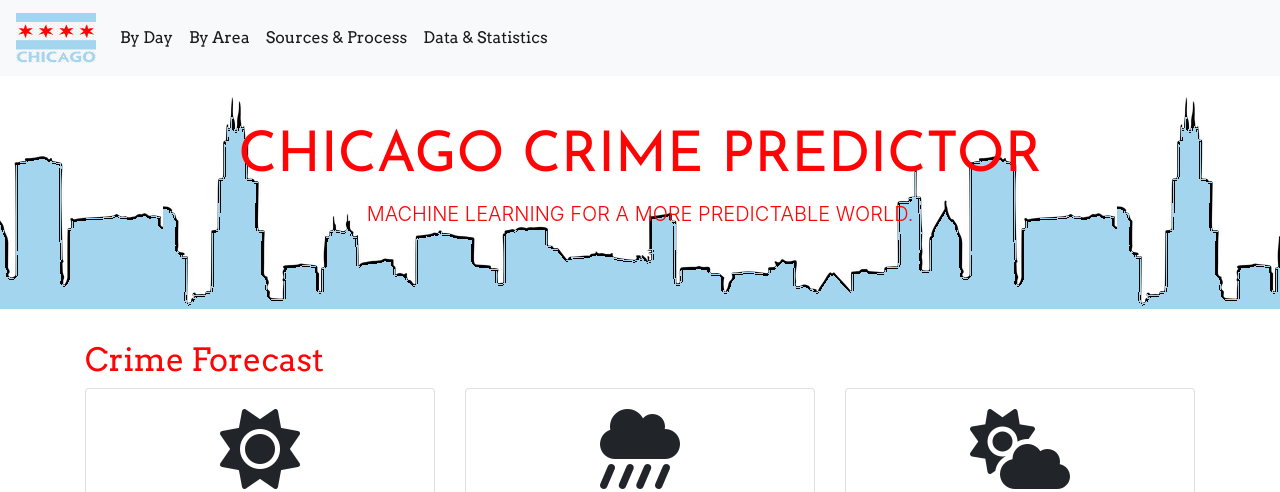
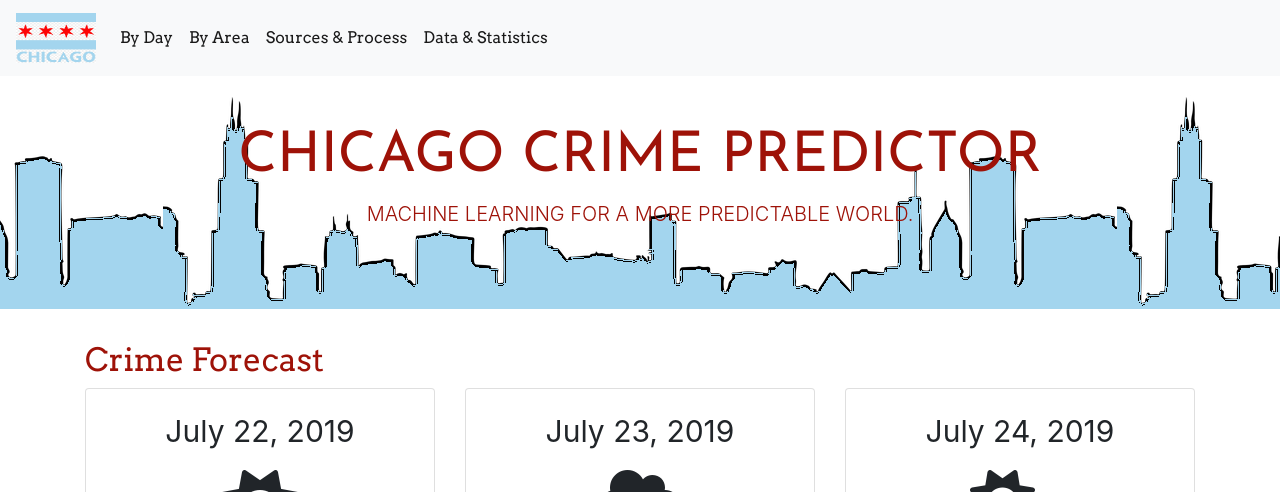
Before and after one commit to MelissaDeCoster/Final-Project, a Flask app: page / in a window 1280 px wide. Shown: the top 492 px of the page. Run offline with Flask 2, Linux system fonts and the light colour scheme; some libraries are stand-ins or nearby versions; grey boxes are pictures that could not be loaded.

Commit message:
adjusted js files

```diff
--- a/chicago_crime_app/static/css/style.css
+++ b/chicago_crime_app/static/css/style.css
@@ -17,7 +17,7 @@
 
 
 .jumbotron-fluid{
-    color:rgb(254, 4, 5);
+    color:rgb(158, 18, 8);
     margin-top: 70px;
     background-image: url("../img/blueback.png");
     background-position: top;
@@ -32,7 +32,7 @@
 
 h2 {
     font-family: 'Arvo', serif;
-    color:rgb(254, 4, 5);
+    color:rgb(158, 18, 8);
 }
 
 
--- a/chicago_crime_app/static/js/dynamicmap.js
+++ b/chicago_crime_app/static/js/dynamicmap.js
@@ -15,8 +15,8 @@
   var link = "https://nu-chicago-crime-app.s3.us-east-2.amazonaws.com/Boundaries+-+Community+Areas+(current).geojson";
 
 
-  // Function that will determine the color of a neighborhood based on the borough it belongs to
-function chooseColor(community) {
+//   Function that will determine the color of a neighborhood based on the borough it belongs to
+function chooseDynamicMapColor(community) {
   switch (community) {
   case "DOUGLAS":
     return "yellow";
@@ -44,7 +44,7 @@
       return {
         color: "black",
         // Call the chooseColor function to decide which color to color our neighborhood (color based on borough)
-        fillColor: chooseColor(feature.properties.community),
+        fillColor: chooseDynamicMapColor(feature.properties.community),
         fillOpacity: 0.5,
         weight: 1.5
       };
--- /dev/null
+++ b/chicago_crime_app/static/js/forecast.js
@@ -0,0 +1,5 @@
+<i class="fas fa-sun fa-5x"></i> /*sunshine*/
+<i class="fas fa-cloud-showers-heavy fa-5x"></i> /*rain*/
+<i class="fas fa-cloud-sun fa-5x"></i> /*partial cloud*/
+<i class="fas fa-cloud"></i> /*full cloud*/
+<i class="far fa-snowflake"></i> /*snow flake*/
--- a/chicago_crime_app/static/js/staticgraph.js
+++ b/chicago_crime_app/static/js/staticgraph.js
@@ -1,5 +1,3 @@
-
-
 
 
 
@@ -21,6 +19,8 @@
       var temperature = response.map(function(x) {
         return x["2"];
       });
+
+      console.log(response)
 
 
       var trace1 = {
--- a/chicago_crime_app/static/js/staticmap.js
+++ b/chicago_crime_app/static/js/staticmap.js
@@ -16,6 +16,8 @@
 
 d3.select("#staticcrime").on("change", function () {
   crime = d3.select("#staticcrime").node().value;
+
+  buildCharts(crime);
   buildMap(crime);
 });
 
@@ -48,34 +50,27 @@
     var topquartervalue = Math.round(midvalue + quartervalue);
     var minvalue = Math.min.apply(null, crimetally);
 
-    // console.log(community.indexOf(community));
-
-    // community.forEach((area) => {
-    //   console.log(community.indexOf(area)+area);
-    //   console.log(crimetally[community.indexOf(area)]);
-    //  });
-
 
     var link = "https://nu-chicago-crime-app.s3.us-east-2.amazonaws.com/Boundaries+-+Community+Areas+(current).geojson";
 
 
     // Function that will determine the color of a neighborhood based on the borough it belongs to
-    // function chooseColor(propercommunity) {
-    //   switch (propercommunity) {
-    //     case "DOUGLAS":
-    //       return "yellow";
-    //     case "ROGERS PARK":
-    //       return "red";
-    //     case "Manhattan":
-    //       return "orange";
-    //     case "Queens":
-    //       return "green";
-    //     case "Staten Island":
-    //       return "purple";
-    //     default:
-    //       return "blue";
-    //   }
-    // }
+    function chooseColor(propercommunity) {
+      switch (propercommunity) {
+        case "DOUGLAS":
+          return "yellow";
+        case "ROGERS PARK":
+          return "red";
+        case "Manhattan":
+          return "orange";
+        case "Queens":
+          return "green";
+        case "Staten Island":
+          return "purple";
+        default:
+          return "blue";
+      }
+    }
 
     // function chooseColor(x) {
     //   if (crimetally[index] <= maxvalue && crimetally[index] > topquartervalue) {
--- a/chicago_crime_app/templates/index.html
+++ b/chicago_crime_app/templates/index.html
@@ -37,7 +37,7 @@
 <body>
     <nav class="navbar fixed-top navbar-expand-lg navbar-light bg-light">
         <a class="navbar-brand" href="#">
-            <img src="../static/img/logo.jpg" width="80" height="50"  alt="">
+            <img src="../static/img/logo.jpg" width="80" height="50" alt="">
         </a>
         <button class="navbar-toggler" type="button" data-toggle="collapse" data-target="#navbarSupportedContent"
             aria-controls="navbarSupportedContent" aria-expanded="false" aria-label="Toggle navigation">
@@ -47,15 +47,14 @@
         <div class="collapse navbar-collapse" id="navbarSupportedContent">
             <ul class="navbar-nav mr-auto">
                 <li class="nav-item active">
-                    <a class="nav-link" href="#By Day">By Day<span
-                            class="sr-only">(current)</span></a>
+                    <a class="nav-link" href="#By Day">By Day<span class="sr-only">(current)</span></a>
                 </li>
                 <li class="nav-item active">
-                    <a class="nav-link" href="#map">By Area<span
-                            class="sr-only">(current)</span></a>
+                    <a class="nav-link" href="#map">By Area<span class="sr-only">(current)</span></a>
                 </li>
                 <li class="nav-item active">
-                    <a class="nav-link" href="#statisticsheader">Sources & Process<span class="sr-only">(current)</span></a>
+                    <a class="nav-link" href="#statisticsheader">Sources & Process<span
+                            class="sr-only">(current)</span></a>
                 </li>
                 <li class="nav-item active">
                     <a class="nav-link" href="#dataheader">Data & Statistics<span class="sr-only">(current)</span></a>
@@ -93,6 +92,7 @@
             <div class="col-md-4">
                 <div class="card text-center">
                     <div class="card-body ">
+                        <p class="card-text">July 22, 2019</p>
                         <i class="fas fa-sun fa-5x"></i>
                         <h5 class="card-title card-degrees">80º F</h5>
                         <p class="card-text">31 Incidents</p>
@@ -102,6 +102,7 @@
             <div class="col-md-4">
                 <div class="card text-center">
                     <div class="card-body">
+                        <p class="card-text">July 23, 2019</p>
                         <i class="fas fa-cloud-showers-heavy fa-5x"></i>
                         <h5 class="card-title card-degrees">65º F</h5>
                         <p class="card-text">78 Incidents</p>
@@ -111,6 +112,7 @@
             <div class="col-md-4">
                 <div class="card text-center">
                     <div class="card-body">
+                        <p class="card-text">July 24, 2019</p>
                         <i class="fas fa-cloud-sun fa-5x"></i>
                         <h5 class="card-title card-degrees">65º F</h5>
                         <p class="card-text">78 Incidents</p>
@@ -172,6 +174,8 @@
         <div class="row">
             <div class="col-md-12">
                 <h2 id="statisticsheader">Data & Statistics</h2>
+                <p>Use the dropdown below to explore historical instances of particular crimes in the City of Chicago.
+                    This underlying data from 2010 to 2019 is the basis for the predictive model above.</p>
             </div>
         </div>
 
```
